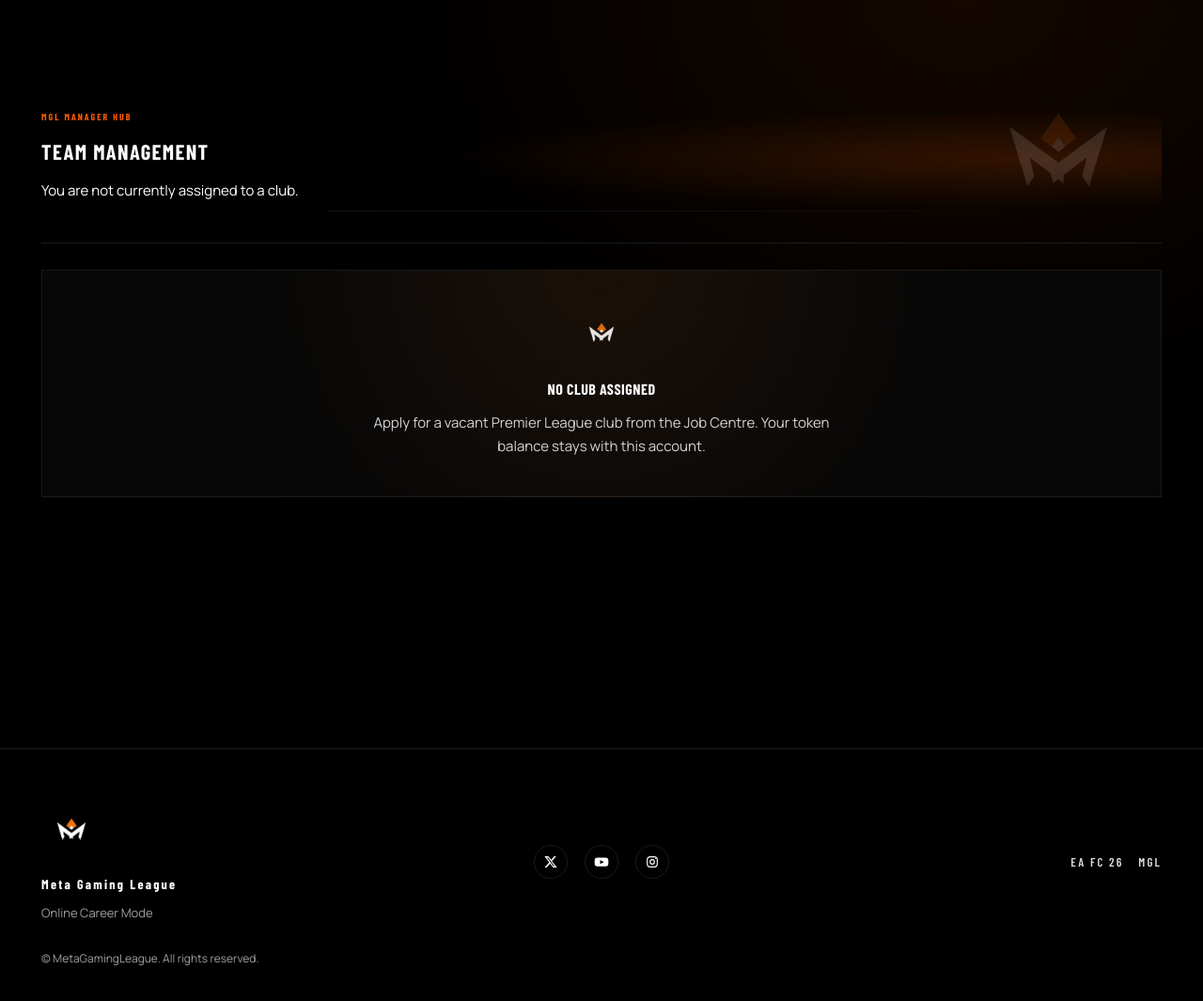
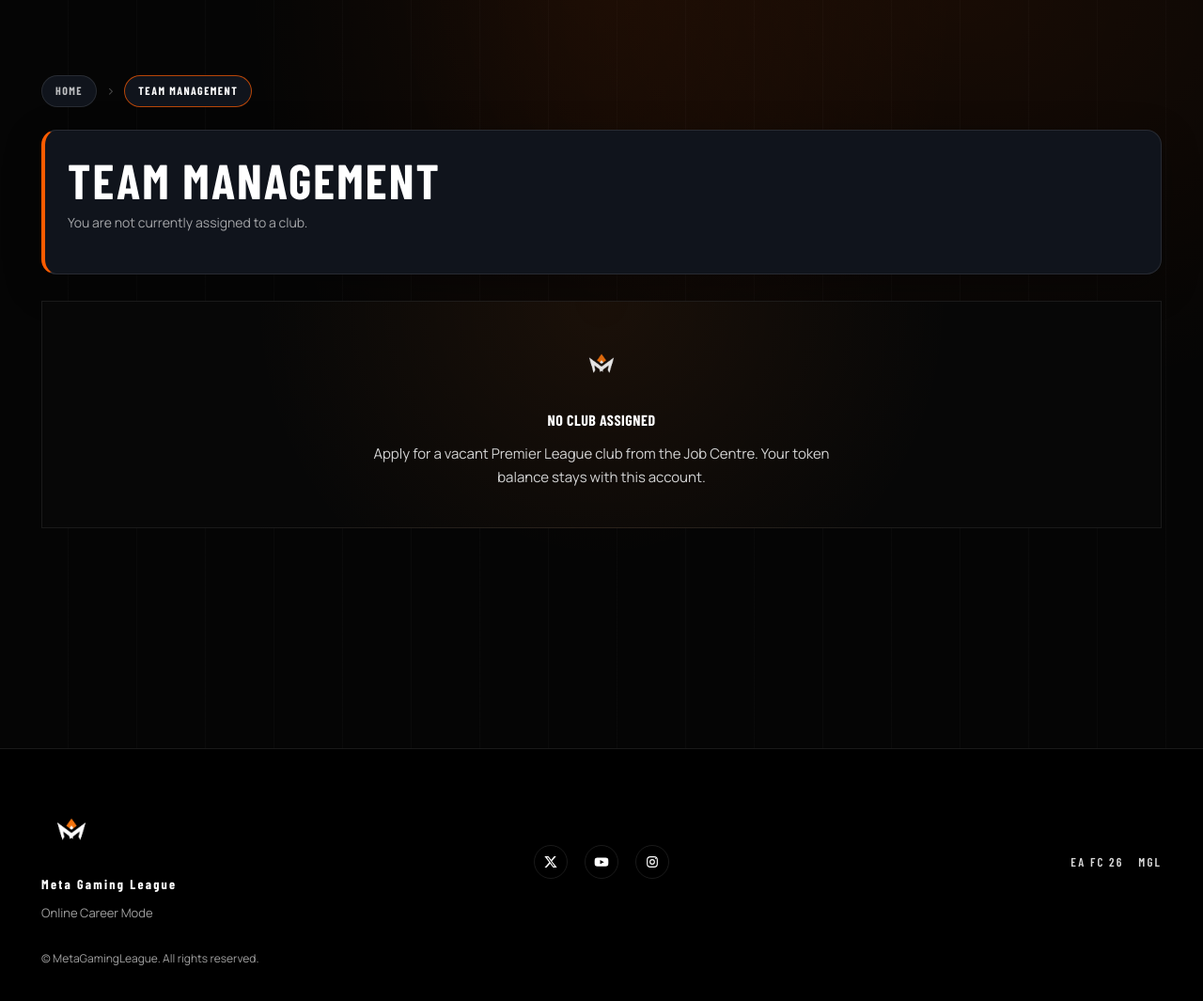
Before and after one commit to vxntedgaming-bot/MGL_OCM_FULL, a Django app: template mgl/templates/mgl/team_management.html in a window 1280 px wide. Shown: the part 72-1137 px from the top of the page at 94% size. Run offline with Django 5.2, Linux system fonts and the light colour scheme; the template is opened without the code that fills it, so the values that code supplies are empty; parts of the project's set-up code (start-up, migrations or seed data) failed here and were passed over; some web fonts are replaced.

Commit message:
Restyle Team Management as a header card and squad table.
Keep existing MGL squad actions, player data and listing/release flows. Scope CSS to /mgl/team/ only.

```diff
--- /dev/null
+++ b/core/static/core/css/mgl-team.css
@@ -0,0 +1,356 @@
+/* Team Management only. Loaded on /mgl/team/. Does not restyle other pages. */
+
+body.mgl-team-page {
+    background:
+        radial-gradient(ellipse at 50% 0%, rgba(255, 92, 0, 0.08), transparent 42%),
+        repeating-linear-gradient(90deg, transparent 0 72px, rgba(255, 255, 255, 0.02) 72px 73px),
+        #050505;
+}
+
+.mgl-team-page .mgl-section {
+    max-width: 1240px;
+    margin: 0 auto;
+}
+
+.mgl-team-crumbs {
+    display: flex;
+    flex-wrap: wrap;
+    align-items: center;
+    gap: 10px;
+    margin: 0 0 24px;
+}
+
+.mgl-team-crumb,
+.mgl-team-crumb-current {
+    display: inline-flex;
+    align-items: center;
+    min-height: 34px;
+    padding: 0 14px;
+    border-radius: 999px;
+    border: 1px solid rgba(255, 255, 255, 0.1);
+    background: #10141c;
+    color: rgba(255, 255, 255, 0.72);
+    font-family: var(--font-display);
+    font-size: 12px;
+    font-weight: 700;
+    letter-spacing: 0.12em;
+}
+
+.mgl-team-crumb-sep {
+    color: rgba(255, 255, 255, 0.28);
+}
+
+.mgl-team-crumb-current {
+    border-color: rgba(255, 92, 0, 0.7);
+    color: #fff;
+}
+
+.mgl-team-hero {
+    display: flex;
+    align-items: center;
+    justify-content: space-between;
+    gap: 24px;
+    margin: 0 0 28px;
+    padding: 28px 28px 28px 24px;
+    background: #10141c;
+    border: 1px solid rgba(255, 255, 255, 0.1);
+    border-radius: 16px;
+    border-left: 4px solid var(--orange, #ff5c00);
+    box-shadow: 0 12px 40px rgba(0, 0, 0, 0.28);
+}
+
+.mgl-team-hero-main {
+    display: flex;
+    align-items: center;
+    gap: 22px;
+    min-width: 0;
+}
+
+.mgl-team-hero-main .mgl-team-logo,
+.mgl-team-hero-main .mgl-team-logo-xl {
+    width: 88px;
+    height: 88px;
+    flex-shrink: 0;
+}
+
+.mgl-team-hero-copy h1 {
+    margin: 0;
+    font-size: clamp(32px, 5vw, 52px);
+    font-weight: 800;
+    letter-spacing: 0.04em;
+    text-transform: uppercase;
+    line-height: 0.95;
+}
+
+.mgl-team-hero-meta {
+    display: flex;
+    flex-wrap: wrap;
+    gap: 8px 18px;
+    margin: 10px 0 14px;
+    color: rgba(255, 255, 255, 0.62);
+    font-size: 14px;
+}
+
+.mgl-team-token-pill {
+    display: inline-flex;
+    align-items: center;
+    min-height: 28px;
+    padding: 0 12px;
+    border-radius: 999px;
+    background: rgba(255, 92, 0, 0.16);
+    border: 1px solid rgba(255, 92, 0, 0.55);
+    color: #ffb27a;
+    font-family: var(--font-display);
+    font-size: 12px;
+    font-weight: 800;
+    letter-spacing: 0.1em;
+}
+
+.mgl-team-hero-count {
+    display: grid;
+    justify-items: end;
+    gap: 4px;
+    padding: 16px 22px;
+    border-radius: 14px;
+    background: rgba(255, 92, 0, 0.92);
+    color: #111;
+    min-width: 140px;
+    text-align: right;
+}
+
+.mgl-team-hero-count strong {
+    font-family: var(--font-display);
+    font-size: 26px;
+    letter-spacing: 0.04em;
+    line-height: 1;
+}
+
+.mgl-team-hero-count span,
+.mgl-team-hero-count small {
+    font-size: 12px;
+    font-weight: 700;
+    letter-spacing: 0.08em;
+    text-transform: uppercase;
+    opacity: 0.8;
+}
+
+.mgl-squad-board {
+    background: #10141c;
+    border: 1px solid rgba(255, 255, 255, 0.1);
+    border-radius: 16px;
+    overflow: hidden;
+}
+
+.mgl-squad-board-head {
+    display: flex;
+    align-items: center;
+    justify-content: space-between;
+    gap: 12px;
+    padding: 16px 20px;
+    border-bottom: 1px solid rgba(255, 255, 255, 0.08);
+}
+
+.mgl-squad-board-title {
+    display: flex;
+    align-items: center;
+    gap: 10px;
+}
+
+.mgl-squad-board-title svg {
+    width: 18px;
+    height: 18px;
+    color: var(--orange, #ff5c00);
+}
+
+.mgl-squad-board-title h2 {
+    margin: 0;
+    font-size: 18px;
+}
+
+.mgl-squad-sort-hint {
+    color: rgba(255, 255, 255, 0.42);
+    font-size: 12px;
+}
+
+.mgl-squad-scroll {
+    overflow-x: auto;
+}
+
+.mgl-squad-table {
+    width: 100%;
+    min-width: 760px;
+    border-collapse: collapse;
+}
+
+.mgl-squad-table th,
+.mgl-squad-table td {
+    padding: 18px 16px;
+    text-align: left;
+    vertical-align: middle;
+    border-bottom: 1px solid rgba(255, 255, 255, 0.06);
+}
+
+.mgl-squad-table th {
+    color: rgba(255, 255, 255, 0.48);
+    font-family: var(--font-display);
+    font-size: 12px;
+    font-weight: 700;
+    letter-spacing: 0.12em;
+    cursor: pointer;
+    user-select: none;
+    white-space: nowrap;
+}
+
+.mgl-squad-table th:last-child {
+    cursor: default;
+}
+
+.mgl-squad-table tbody tr:last-child td {
+    border-bottom: 0;
+}
+
+.mgl-squad-table tbody tr:hover td {
+    background: rgba(255, 255, 255, 0.02);
+}
+
+.mgl-squad-player a {
+    color: #fff;
+    font-weight: 700;
+    text-transform: uppercase;
+    letter-spacing: 0.03em;
+}
+
+.mgl-squad-nation {
+    color: rgba(255, 255, 255, 0.62);
+}
+
+.mgl-pos-badge {
+    display: inline-flex;
+    align-items: center;
+    justify-content: center;
+    min-width: 42px;
+    height: 26px;
+    padding: 0 8px;
+    border-radius: 6px;
+    font-family: var(--font-display);
+    font-size: 12px;
+    font-weight: 800;
+    letter-spacing: 0.06em;
+    color: #fff;
+    background: #2a2f38;
+}
+
+.mgl-pos-gk { background: #8a6a12; }
+.mgl-pos-def { background: #1f4d7a; }
+.mgl-pos-mid { background: #2d6a3a; }
+.mgl-pos-att { background: #9a2d1f; }
+
+.mgl-ovr-badge {
+    display: inline-flex;
+    align-items: center;
+    justify-content: center;
+    width: 38px;
+    height: 38px;
+    border-radius: 50%;
+    border: 2px solid rgba(255, 255, 255, 0.28);
+    font-family: var(--font-display);
+    font-size: 15px;
+    font-weight: 800;
+}
+
+.mgl-ovr-gold { border-color: #e0b84a; color: #e0b84a; }
+.mgl-ovr-silver { border-color: #c0c6d0; color: #c0c6d0; }
+.mgl-ovr-bronze { border-color: #c47a3a; color: #c47a3a; }
+
+.mgl-squad-list {
+    text-align: center;
+}
+
+.mgl-squad-check-link {
+    display: inline-flex;
+    align-items: center;
+    justify-content: center;
+    width: 28px;
+    height: 28px;
+}
+
+.mgl-squad-list input[type="checkbox"] {
+    width: 18px;
+    height: 18px;
+    accent-color: var(--orange, #ff5c00);
+    cursor: pointer;
+}
+
+.mgl-squad-actions {
+    display: flex;
+    flex-wrap: wrap;
+    align-items: center;
+    gap: 8px;
+}
+
+.mgl-release-button {
+    display: inline-flex;
+    align-items: center;
+    justify-content: center;
+    min-height: 36px;
+    padding: 0 14px;
+    border: 1px solid #9a2d1f;
+    border-radius: 8px;
+    color: #ff8b7a;
+    font-family: var(--font-display);
+    font-size: 13px;
+    font-weight: 800;
+    letter-spacing: 0.08em;
+    background: transparent;
+}
+
+.mgl-release-button:hover {
+    background: rgba(154, 45, 31, 0.16);
+}
+
+.mgl-visually-hidden {
+    position: absolute;
+    width: 1px;
+    height: 1px;
+    padding: 0;
+    margin: -1px;
+    overflow: hidden;
+    clip: rect(0, 0, 0, 0);
+    white-space: nowrap;
+    border: 0;
+}
+
+@media (max-width: 860px) {
+    .mgl-team-hero {
+        flex-direction: column;
+        align-items: flex-start;
+        padding: 22px;
+    }
+
+    .mgl-team-hero-count {
+        justify-items: start;
+        text-align: left;
+        width: 100%;
+    }
+
+    .mgl-team-hero-main .mgl-team-logo,
+    .mgl-team-hero-main .mgl-team-logo-xl {
+        width: 68px;
+        height: 68px;
+    }
+}
+
+@media (max-width: 560px) {
+    .mgl-team-hero-main {
+        align-items: flex-start;
+    }
+
+    .mgl-team-hero-copy h1 {
+        font-size: 34px;
+    }
+
+    .mgl-squad-table th,
+    .mgl-squad-table td {
+        padding: 14px 12px;
+    }
+}
--- a/mgl/templates/mgl/team_management.html
+++ b/mgl/templates/mgl/team_management.html
@@ -2,82 +2,101 @@
 {% load static mgl_ui %}
 
 {% block title %}{% if team %}{{ team.name }} — Squad{% else %}Team Management — MGL{% endif %}{% endblock %}
+{% block body_class %}mgl-team-page{% endblock %}
 {% block extra_css %}
-<link rel="stylesheet" href="{% static 'core/css/mgl-starting-xi.css' %}">
+<link rel="stylesheet" href="{% static 'core/css/mgl-team.css' %}">
 {% endblock %}
 
 {% block content %}
-<section class="mgl-section">
-    <div class="section-heading">
-        <div>
-            <div class="eyebrow">MGL MANAGER HUB</div>
-            {% if team %}
-                <h1 class="mgl-info-club">{% team_logo team "lg" %} {{ team.name }}</h1>
-                <p>Team Management · {{ squad_size }}/{{ team.roster_limit }} players</p>
+<section class="mgl-section mgl-team-page">
+    <nav class="mgl-team-crumbs" aria-label="Team location">
+        {% if user.is_authenticated %}
+            <a href="{% url 'manager_hub' %}" class="mgl-team-crumb">MANAGER HUB</a>
         {% else %}
-                <h1>TEAM MANAGEMENT</h1>
-                <p>You are not currently assigned to a club.</p>
+            <a href="{% url 'home' %}" class="mgl-team-crumb">HOME</a>
         {% endif %}
-        </div>
-        <span class="section-line"></span>
-    </div>
+        <span class="mgl-team-crumb-sep" aria-hidden="true">›</span>
+        <span class="mgl-team-crumb-current">{% if team %}{{ team.name|upper }} — SQUAD{% else %}TEAM MANAGEMENT{% endif %}</span>
+    </nav>
 
     {% if team %}
-        <div class="overview-grid">
-            <div class="overview-stat">
-                <span>SQUAD SIZE</span>
-                <strong>{{ squad_size }}/{{ team.roster_limit }}</strong>
-            </div>
-            <div class="overview-stat">
-                <span>AVAILABLE SPACES</span>
-                <strong>{{ available_spaces }}</strong>
-            </div>
-            <div class="overview-stat">
-                <span>TOKEN BALANCE</span>
-                <strong>{{ token_balance }}</strong>
-                <small>PERSONAL TOKENS</small>
-            </div>
-            <div class="overview-stat">
-                <span>MARKET LISTINGS</span>
-                <strong>{{ market_listing_count }}/{{ market_listing_limit }}</strong>
-                <small>TRANSFERS + AUCTIONS</small>
-            </div>
-            <div class="overview-stat">
-                <span>AVERAGE OVR</span>
-                <strong>
-                    {% if players %}
-                        {% widthratio total_ovr players|length 1 %}
-                    {% else %}
-                        0
+        <header class="mgl-team-hero">
+            <div class="mgl-team-hero-main">
+                {% team_logo team "xl" %}
+                <div class="mgl-team-hero-copy">
+                    <h1>{{ team.name }}</h1>
+                    <p class="mgl-team-hero-meta">
+                        <span>Manager: {% if user.manager_application.display_name %}{{ user.manager_application.display_name }}{% else %}{{ user.username }}{% endif %}</span>
+                        {% if team.league %}
+                            <span>League: {{ team.league|league_label }}</span>
                         {% endif %}
-                </strong>
+                    </p>
+                    <span class="mgl-team-token-pill">{{ token_balance }} TOKENS</span>
                 </div>
             </div>
+            <div class="mgl-team-hero-count">
+                <strong>{{ squad_size }} PLAYERS</strong>
+                <span>MAX {{ team.roster_limit }}</span>
+                <small>{{ squad_size }}/{{ team.roster_limit }} · {{ market_listing_count }}/{{ market_listing_limit }} LISTINGS</small>
+            </div>
+        </header>
 
         {% if players %}
-        <img
-            class="mgl-starting-xi"
-            src="{% static 'core/img/mgl-starting-xi.png' %}"
-            alt="MGL Starting XI"
-            width="1536"
-            height="1024"
+        <div class="mgl-squad-board">
+            <div class="mgl-squad-board-head">
+                <div class="mgl-squad-board-title">
+                    <svg viewBox="0 0 24 24" fill="none" stroke="currentColor" stroke-width="1.8" aria-hidden="true"><path d="M8 6h13M8 12h13M8 18h13M3 6h.01M3 12h.01M3 18h.01"/></svg>
+                    <h2>SQUAD</h2>
+                </div>
+                <span class="mgl-squad-sort-hint">Click headers to sort</span>
+            </div>
+            <div class="mgl-squad-scroll">
+                <table class="mgl-squad-table" id="mgl-squad-table">
+                    <thead>
+                        <tr>
+                            <th data-sort="name">PLAYER</th>
+                            <th data-sort="pos">POS</th>
+                            <th data-sort="nation">NATION</th>
+                            <th data-sort="ovr">OVR</th>
+                            <th data-sort="listed">TRANSFER LIST</th>
+                            <th>ACTION</th>
+                        </tr>
+                    </thead>
+                    <tbody>
+                        {% for player in players %}
+                        <tr
+                            class="mgl-squad-row"
+                            data-name="{{ player.name|lower }}"
+                            data-pos="{{ player.position }}"
+                            data-nation="{{ player.nationality|default:''|lower }}"
+                            data-ovr="{{ player.overall }}"
+                            data-listed="{% if player.current_listing %}1{% else %}0{% endif %}"
                         >
+                            <td class="mgl-squad-player">
+                                <a href="{% url 'player_profile' player.id %}">{{ player|card_name }}</a>
+                            </td>
+                            <td>
+                                <span class="mgl-pos-badge mgl-pos-{{ player.position|lower }}{% if player.position == 'GK' %} mgl-pos-gk{% elif player.position == 'CB' or player.position == 'LB' or player.position == 'RB' or player.position == 'LWB' or player.position == 'RWB' %} mgl-pos-def{% elif player.position == 'ST' or player.position == 'CF' or player.position == 'LW' or player.position == 'RW' %} mgl-pos-att{% else %} mgl-pos-mid{% endif %}">{{ player.position }}</span>
+                            </td>
+                            <td class="mgl-squad-nation">{{ player.nationality|default:"—" }}</td>
+                            <td>
+                                <span class="mgl-ovr-badge mgl-ovr-{{ player|player_tier|lower }}">{{ player.overall }}</span>
+                            </td>
+                            <td class="mgl-squad-list">
+                                {% if player.current_listing %}
+                                    <input type="checkbox" checked disabled aria-label="TRANSFER LISTED">
+                                    <span class="mgl-visually-hidden">LIST FOR TRANSFER</span>
+                                {% elif player.current_auction %}
+                                    <input type="checkbox" disabled aria-label="IN AUCTION">
+                                    <span class="mgl-visually-hidden">LIST FOR TRANSFER</span>
+                                {% else %}
+                                    <a href="{% url 'team_management' %}?list=transfer&amp;player={{ player.id }}" class="mgl-squad-check-link" title="LIST FOR TRANSFER">
+                                        <input type="checkbox" tabindex="-1" aria-hidden="true">
+                                        <span class="mgl-visually-hidden">LIST FOR TRANSFER</span>
+                                    </a>
                                 {% endif %}
-
-        {% for label, group in squad_groups %}
-        {% if group %}
-        <section class="mgl-squad-group">
-            <div class="section-heading">
-                <div>
-                    <div class="eyebrow">SQUAD</div>
-                    <h2>{{ label }}</h2>
-                </div>
-            </div>
-            <div class="mgl-player-card-grid">
-                {% for player in group %}
-                    <div class="mgl-squad-card">
-                        {% player_card player "standard" %}
-                        <div class="mgl-card-actions">
+                            </td>
+                            <td class="mgl-squad-actions">
                                 {% if player.current_listing %}
                                     <span class="mgl-card-status">TRANSFER LISTED · {{ player.current_listing.asking_price }} TKN</span>
                                     <form method="post" action="{% url 'cancel_player_listing' player.current_listing.id %}">
@@ -88,25 +107,28 @@
                                     <span class="mgl-card-status">IN AUCTION · {{ player.current_auction.ends_at|time_left }}</span>
                                     <a href="{% url 'live_auctions' %}" class="secondary-button">VIEW AUCTION</a>
                                 {% else %}
-                                <a href="{% url 'team_management' %}?list=transfer&amp;player={{ player.id }}" class="secondary-button">LIST FOR TRANSFER</a>
                                     <a href="{% url 'team_management' %}?list=auction&amp;player={{ player.id }}" class="secondary-button">LIST FOR AUCTION</a>
-                                <a href="{% url 'team_management' %}?list=release&amp;player={{ player.id }}" class="secondary-button">RELEASE</a>
+                                    <a href="{% url 'team_management' %}?list=release&amp;player={{ player.id }}" class="mgl-release-button">RELEASE</a>
                                 {% endif %}
+                            </td>
+                        </tr>
+                        {% endfor %}
+                    </tbody>
+                </table>
             </div>
         </div>
-                {% endfor %}
-            </div>
-        </section>
-        {% endif %}
-        {% endfor %}
-        {% if not players %}
-            {% if squad_size %}
+        {% elif squad_size %}
             {% include "mgl/includes/empty_state.html" with title="SQUAD PLAYERS IN AUCTION" %}
         {% else %}
             {% include "mgl/includes/empty_state.html" with title="NO PLAYERS YET" %}
         {% endif %}
-        {% endif %}
     {% else %}
+        <header class="mgl-team-hero">
+            <div class="mgl-team-hero-copy">
+                <h1>TEAM MANAGEMENT</h1>
+                <p class="mgl-team-hero-meta">You are not currently assigned to a club.</p>
+            </div>
+        </header>
         {% include "mgl/includes/empty_state.html" with title="NO CLUB ASSIGNED" body="Apply for a vacant Premier League club from the Job Centre. Your token balance stays with this account." %}
     {% endif %}
 </section>
@@ -173,3 +195,32 @@
 </div>
 {% endif %}
 {% endblock %}
+
+{% block extra_js %}
+<script>
+(function () {
+    var table = document.getElementById("mgl-squad-table");
+    if (!table) return;
+    var body = table.tBodies[0];
+    var headers = table.querySelectorAll("th[data-sort]");
+    var current = { key: "name", dir: 1 };
+    headers.forEach(function (th) {
+        th.addEventListener("click", function () {
+            var key = th.getAttribute("data-sort");
+            current.dir = current.key === key ? -current.dir : 1;
+            current.key = key;
+            var rows = Array.prototype.slice.call(body.rows);
+            rows.sort(function (a, b) {
+                var av = a.getAttribute("data-" + key) || "";
+                var bv = b.getAttribute("data-" + key) || "";
+                if (key === "ovr" || key === "listed") {
+                    return (Number(av) - Number(bv)) * current.dir;
+                }
+                return av.localeCompare(bv) * current.dir;
+            });
+            rows.forEach(function (row) { body.appendChild(row); });
+        });
+    });
+})();
+</script>
+{% endblock %}
--- a/mgl/test_cards.py
+++ b/mgl/test_cards.py
@@ -140,7 +140,7 @@ class PlayerCardAndBadgeTests(TestCase):
         squad = self.client.get(reverse("team_management"))
         self.assertEqual(squad.status_code, 200)
         self.assertContains(squad, "GOLD STRIKER")
-        self.assertContains(squad, "mgl/cards/gold_card.png")
+        self.assertContains(squad, "mgl-squad-table")
         self.assertContains(squad, "TRANSFER LISTED")
         self.assertContains(squad, "WITHDRAW")
         self.assertNotContains(squad, "SELL A PLAYER")
```
Also changed, not shown: mgl/test_team_market.py (+4 -3 lines). Lines whose indentation alone changed are shown as unchanged.
